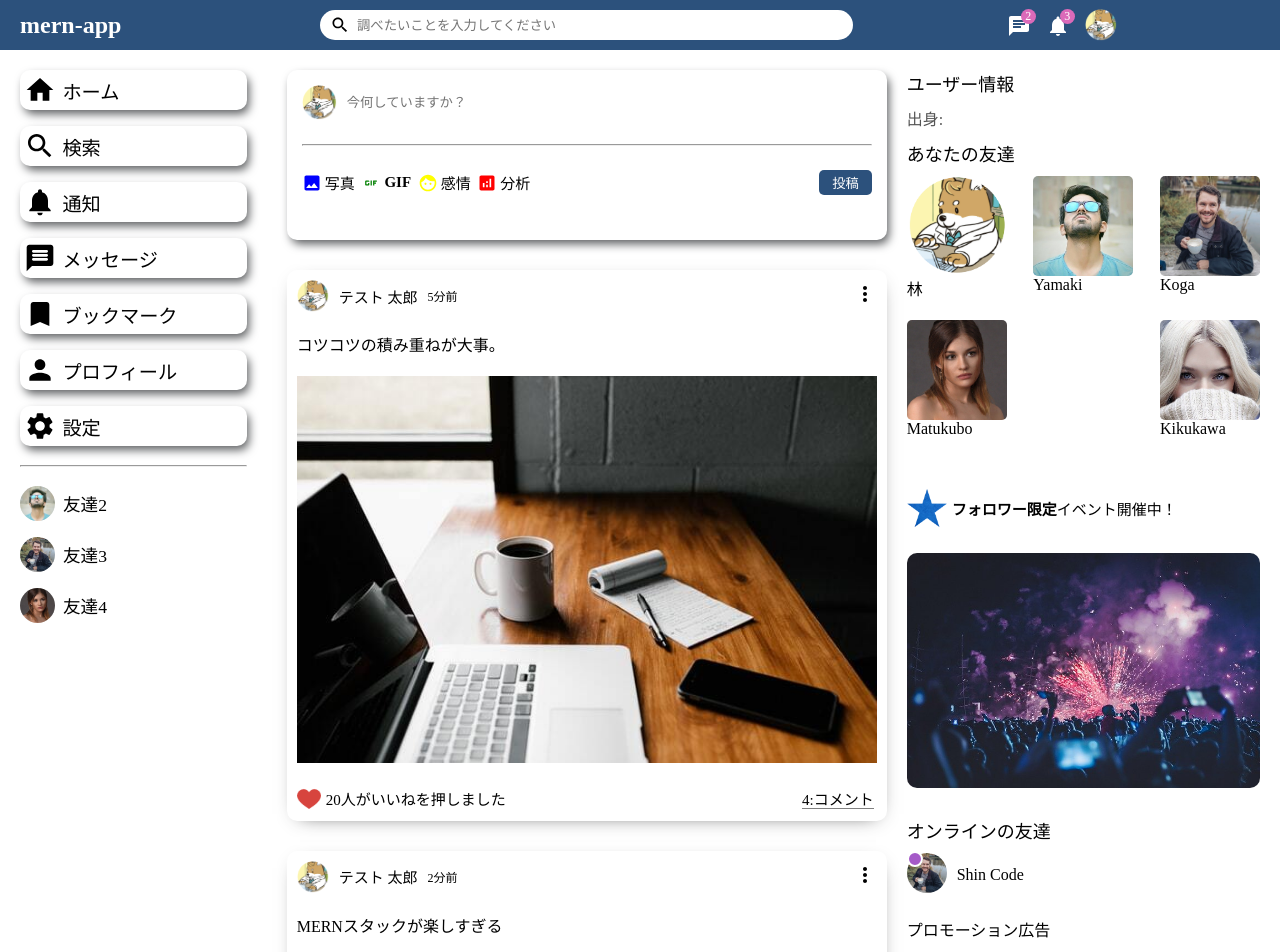
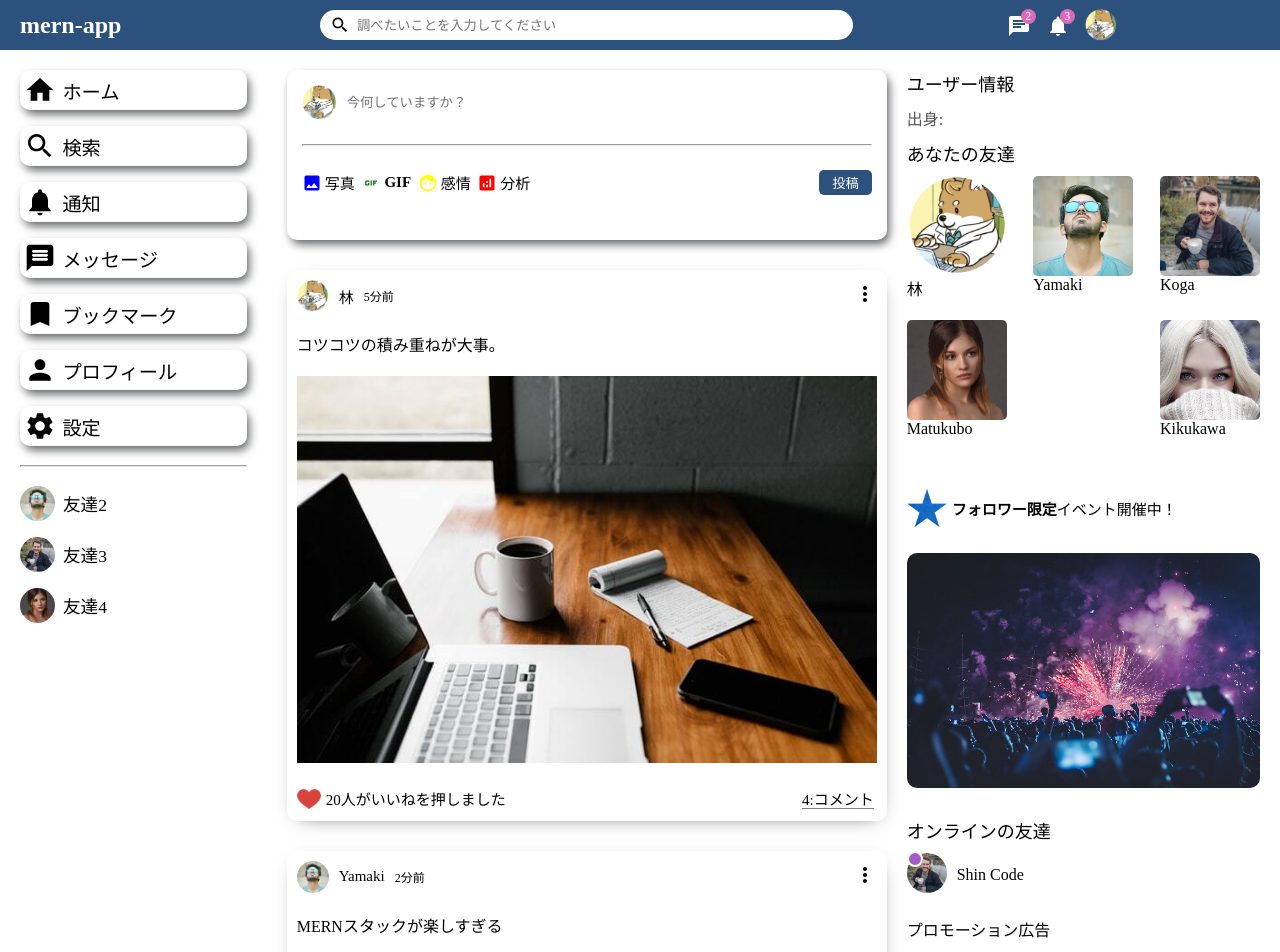
Before and after one commit to kouheihayashi78/mern-app, a React (Create React App) app in the folder frontend/: page / in a window 1280 px wide. Shown: the top 952 px of the page. Built offline with nearby package versions, Linux system fonts and the light colour scheme.

Commit message:
add:ダミーデータを表示するように実装

```diff
--- a/frontend/src/components/post/Post.tsx
+++ b/frontend/src/components/post/Post.tsx
@@ -1,15 +1,24 @@
 import React from "react";
 import "./Post.css";
 import { MoreVert } from "@mui/icons-material";
+import { Users } from "../../dummyData.js";
 
 function Post({ post }) {
+  const userFilter = (postId) => {
+    const user = Users.filter((user) => user.id === postId);
+    return user[0].username;
+  }
+  const imgFilter = (postId) => {
+    const user = Users.filter((user) => user.id === postId);
+    return user[0].profilePicture;
+  }
   return (
     <div className="post">
       <div className="postWrapper">
         <div className="postTop">
           <div className="postTopLeft">
-            <img src="./assets/person/1.jpeg" alt="" className="postProfileImg"/>
-            <span className="postUsername">テスト 太郎</span>
+            <img src={imgFilter(post.id)} alt="" className="postProfileImg"/>
+            <span className="postUsername">{userFilter(post.id)}</span>
             <span className="postDate">{post.date}</span>
           </div>
           <div className="postTopRight">
```
